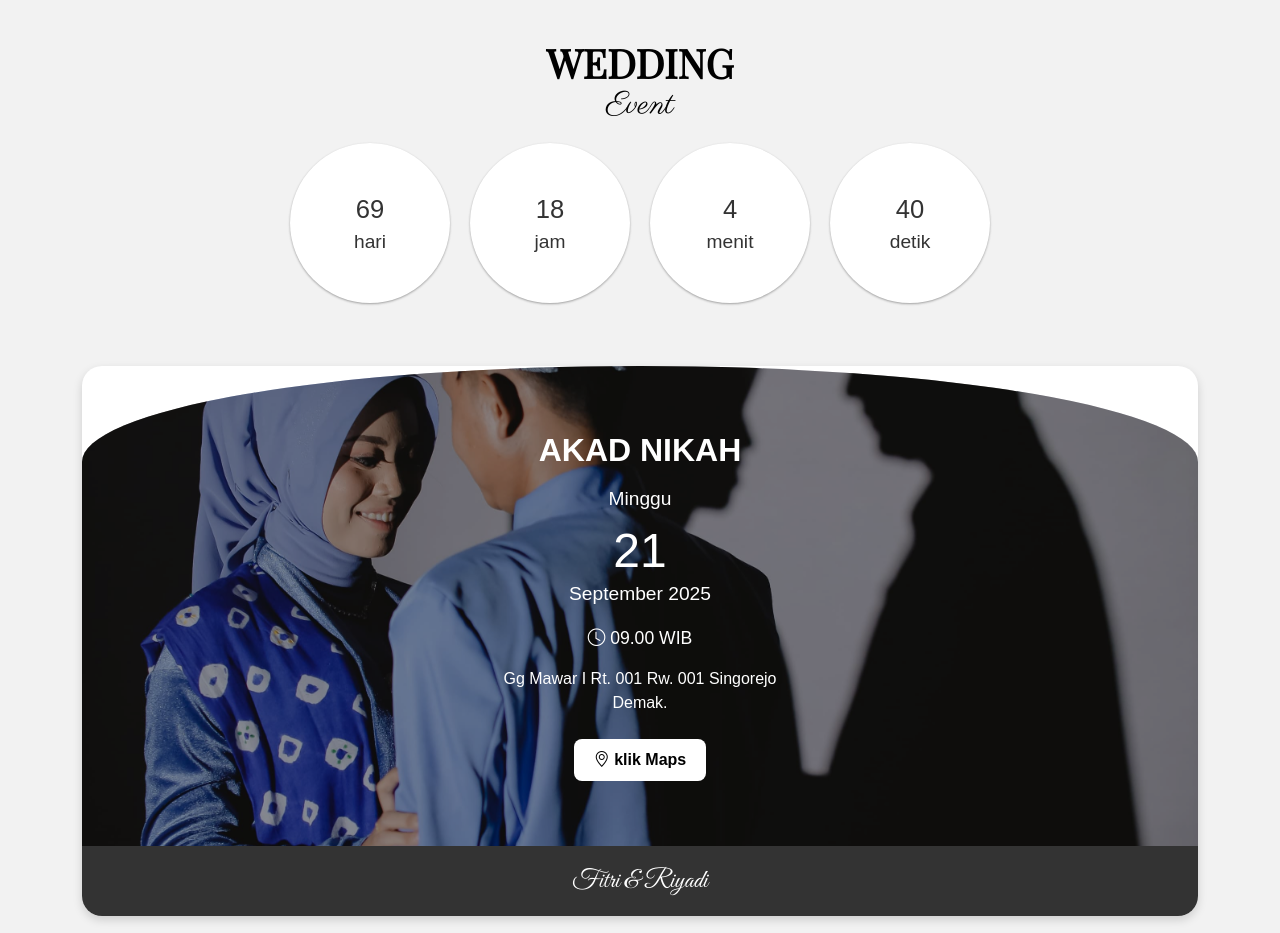
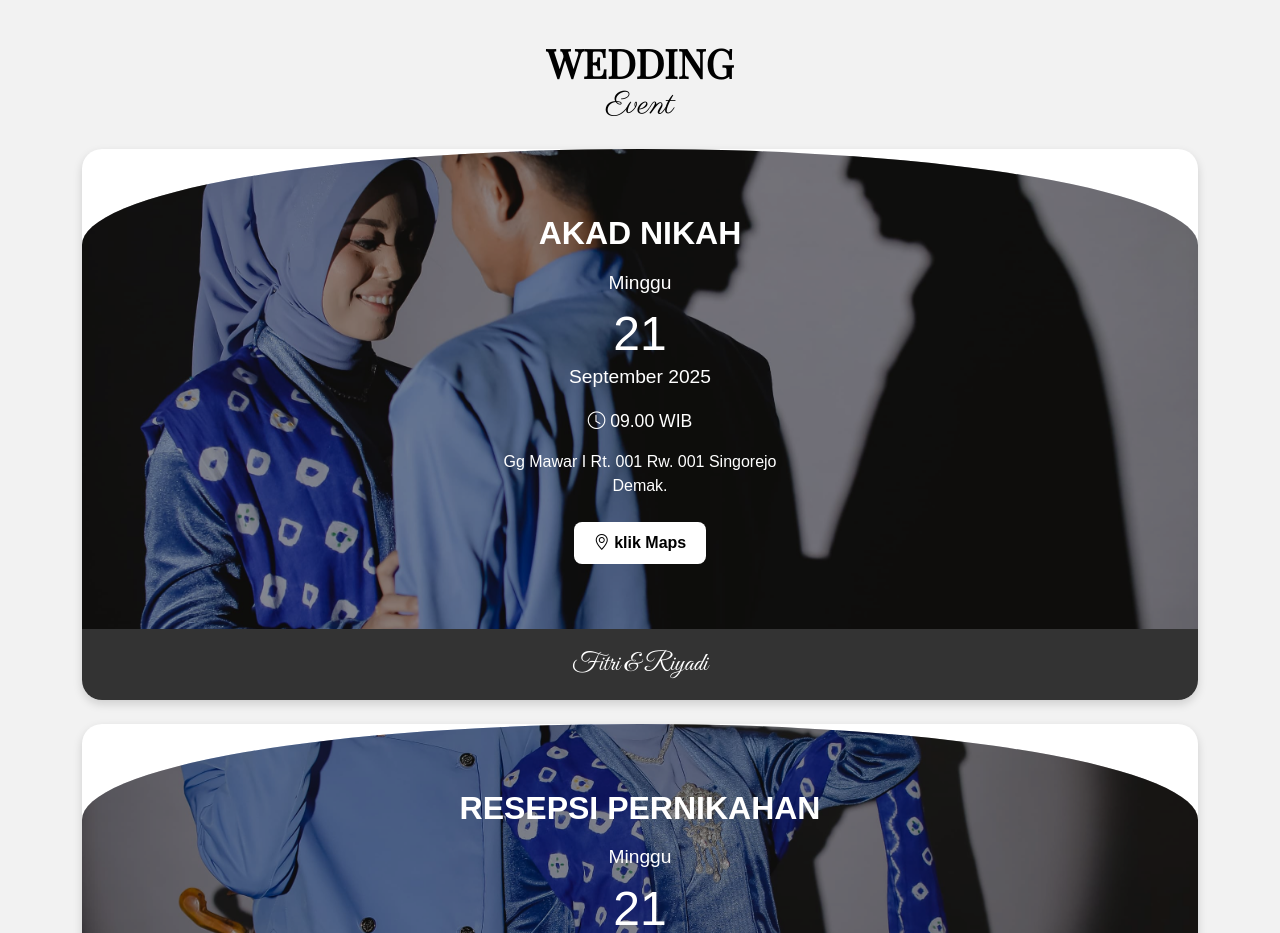
Before and after one commit to dvpbwxwx/FiAri, a plain HTML site: page index.html in a window 1280 px wide. Shown: the part 2400-3333 px from the top of the page. Drawn offline with nearby package versions, Linux system fonts and the light colour scheme; some packages are replaced by stand-ins of ours; no server answers; a script that the page names is missing.

Commit message:
index.html

```diff
--- a/index.html
+++ b/index.html
@@ -138,7 +138,7 @@
 <section id="info" class="info">
   <div class="container text-center reveal">
     <h2 class="section-title">WEDDING <span>Event</span></h2>
-  <div class="simply-countdown reveal"></div><br>
+<!--   <div class="simply-countdown reveal"></div><br> -->
 
     <!-- Akad -->
     <div class="event-card mt-4 reveal">
```
